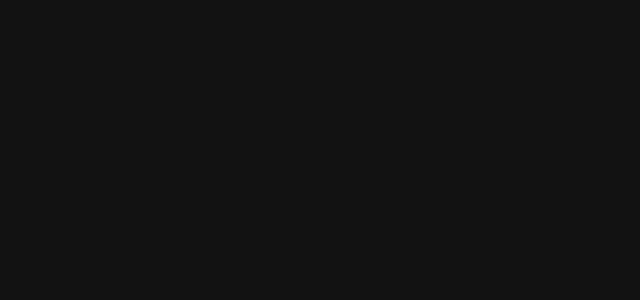
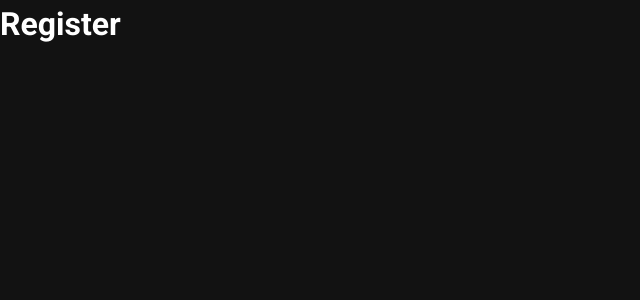
Before and after one commit to CouldBeFree/socket-chat-vue, a Vue app: page /register in a window 1280 px wide. Shown: the top 300 px of the page, without its empty margins (0-640 px from the left). Built offline with nearby package versions, Linux system fonts and the light colour scheme.

Commit message:
installed router

```diff
--- a/package.json
+++ b/package.json
@@ -10,6 +10,7 @@
   "dependencies": {
     "core-js": "^3.6.5",
     "vue": "^2.6.11",
+    "vue-router": "^3.5.1",
     "vuetify": "^2.4.0"
   },
   "devDependencies": {
--- a/src/App.vue
+++ b/src/App.vue
@@ -1,7 +1,7 @@
 <template>
   <v-app>
     <v-main>
-
+      <router-view></router-view>
     </v-main>
   </v-app>
 </template>
--- a/src/main.js
+++ b/src/main.js
@@ -1,10 +1,12 @@
 import Vue from 'vue'
 import App from './App.vue'
 import vuetify from './plugins/vuetify';
+import router from './router'
 
 Vue.config.productionTip = false
 
 new Vue({
   vuetify,
+  router,
   render: h => h(App)
 }).$mount('#app')
--- /dev/null
+++ b/src/router/index.js
@@ -0,0 +1,29 @@
+import Vue from 'vue'
+import Router from 'vue-router'
+
+const lazyLoading = name => () => import(`@/views/${name}.vue`)
+
+Vue.use(Router)
+
+const router = new Router({
+  mode: 'history',
+  routes: [
+    {
+      path: '/login',
+      name: 'login',
+      component: lazyLoading('Login')
+    },
+    {
+      path: '/register',
+      name: 'register',
+      component: lazyLoading('Register')
+    },
+    {
+      path: '/chat',
+      name: 'chat',
+      component: lazyLoading('Chat')
+    }
+  ]
+})
+
+export default router
--- /dev/null
+++ b/src/views/Chat.vue
@@ -0,0 +1,15 @@
+<template>
+  <div>
+    <h1>Chat</h1>
+  </div>
+</template>
+
+<script>
+export default {
+name: "Chat"
+}
+</script>
+
+<style scoped>
+
+</style>
--- /dev/null
+++ b/src/views/Login.vue
@@ -0,0 +1,15 @@
+<template>
+  <div>
+    <h1>Login</h1>
+  </div>
+</template>
+
+<script>
+export default {
+name: "Login"
+}
+</script>
+
+<style scoped>
+
+</style>
--- /dev/null
+++ b/src/views/Register.vue
@@ -0,0 +1,15 @@
+<template>
+  <div>
+    <h1>Register</h1>
+  </div>
+</template>
+
+<script>
+export default {
+name: "Register"
+}
+</script>
+
+<style scoped>
+
+</style>
```
Also changed, not shown: 1 other file (tests, documents, lock files or other folders).
